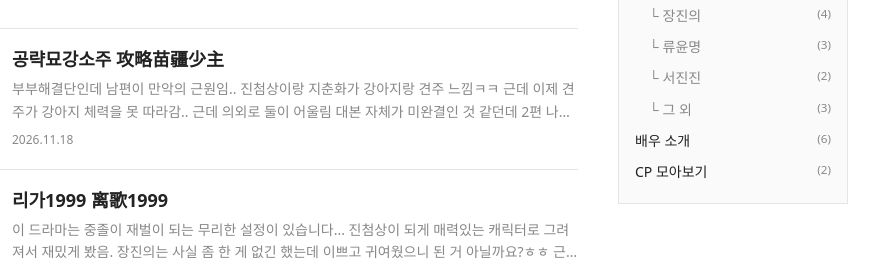
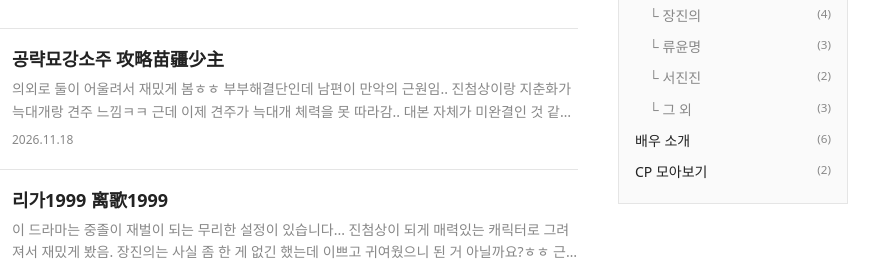
Before and after one commit to zeta-345/shortdrama, a plain HTML site: page index.html in a window 1280 px wide. Shown: the part 613-879 px from the top of the page, 266-1145 px from the left. Drawn offline with Linux system fonts and the light colour scheme; a web font is replaced by a local one.

Commit message:
Add files via upload

```diff
--- a/index.html
+++ b/index.html
@@ -129,7 +129,7 @@ var R=[
 ["무쇄정미 雾锁情迷","카룽(卡戎), 장진의(张晋宜)","review-karung",3,"초중후반 전부 섹스함(오타아님) 한 세네번 한 듯... 미친것 러브버그같은것들,,, 재밌?긴 했어요 섹스해서 도파민나옴.. 여주 친구 ㄹㅈㄷ인데 왜 안 내쫒고 끝까지 나오는지 의문.. 그리고 관계 정의좀 해 미친것들아 제발 썸이라도 탄다고 하라고"],
 ["조고, 화규밀일기천서후파반파완괴료 糟糕，和闺蜜一起穿书后把反派玩儿坏了","장시(张翅), 지춘화(至春禾), 진첨상(陈添祥), 류념(刘念)","review-jangsi",3,"웃으려고 틀었고 웃겼으니 됐음.. 솔직히 내용이 너무 별 거 없어서 아쉽긴 했는데 그냥 킬링타임용으로는 나쁘지 않았다 정도?<br>아 좋은 점: 장시♡지춘화가 주종관계로 나옴 지춘화가 주, 장시가 종ㅎㅎ"],
 ["리가1999 离歌1999","장진의(张晋宜), 진첨상(陈添祥)","review-jang",3,"이 드라마는 중졸이 재벌이 되는 무리한 설정이 있습니다... 진첨상이 되게 매력있는 캐릭터로 그려져서 재밌게 봤음. 장진의는 사실 좀 한 게 없긴 했는데 이쁘고 귀여웠으니 된 거 아닐까요?ㅎㅎ 근데 제목 왜 이별노래임"],
-["공략묘강소주 攻略苗疆少主","지춘화(至春禾), 진첨상(陈添祥)","review-ji",3,"부부해결단인데 남편이 만악의 근원임.. 진첨상이랑 지춘화가 강아지랑 견주 느낌ㅋㅋ 근데 이제 견주가 강아지 체력을 못 따라감.. 근데 의외로 둘이 어울림 대본 자체가 미완결인 것 같던데 2편 나왔으면 좋겠다"]];
+["공략묘강소주 攻略苗疆少主","지춘화(至春禾), 진첨상(陈添祥)","review-ji",3,"의외로 둘이 어울려서 재밌게 봄ㅎㅎ 부부해결단인데 남편이 만악의 근원임.. 진첨상이랑 지춘화가 늑대개랑 견주 느낌ㅋㅋ 근데 이제 견주가 늑대개 체력을 못 따라감.. 대본 자체가 미완결인 것 같던데 2편 나왔으면 좋겠다"]];
 var GENRE={"조고": ["고장극", "빙의물", "시스템", "쌍천물"], "백월광귀래": ["현대극", "빙의물", "시스템", "회귀물"], "패견여천아경": ["현대극", "청춘물"], "탁CP불성": ["현대극", "회귀물", "청춘물"], "니시세간최찬": ["현대극"], "암련시과성성당": ["현대극", "청춘물"], "지두춘의뇨": ["고장극"], "불후, 과기리혼": ["현대극", "기억상실"], "매괴경전시": ["현대극", "기억상실"], "노판타암련아": ["현대극", "오피스물", "재회물"], "야하황장": ["현대극", "재회물"], "한혈위맹": ["민국시대극", "회귀물"], "람니입회치의농": ["현대극", "빙의물"], "무쇄정미": ["현대극", "복수극"], "여총재적정류소교부": ["현대극"], "천성파산태자야적악독전여우": ["현대극", "빙의물"], "제관기부당료": ["현대극", "회귀물", "복수극"], "독의태광": ["고장극", "재회물", "복수극"], "장군청류보": ["고장극", "회귀물", "복수극"], "리가1999": ["현대극", "청춘물", "재회물"], "공략묘강소주": ["고장극", "빙의물"]};
 function gen(t){for(var k in GENRE){if(t.indexOf(k)===0)return GENRE[k]}return ""}
 function names(s){var o=[],m,re=/(?:남주|여주|출연)\s*([^\s(,]+)/g;while((m=re.exec(s)))o.push(m[1]);return o}
```
